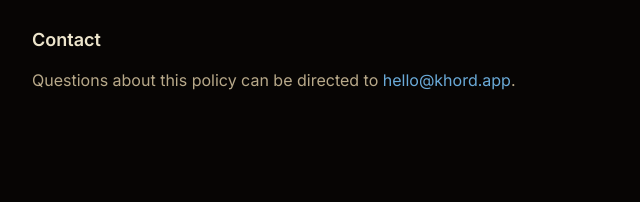
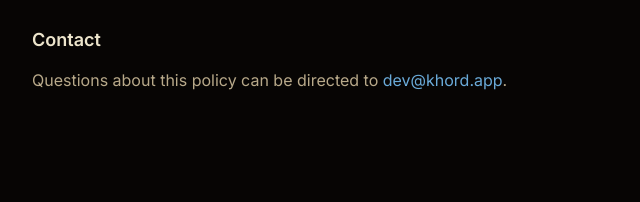
Before and after one commit to khordapp/khord-www, a plain HTML site: page privacy.html in a window 1280 px wide. Shown: the part 1664-1866 px from the top of the page, 280-920 px from the left. Drawn offline with nearby package versions, Linux system fonts and the light colour scheme; a web font is replaced by a local one.

Commit message:
Update privacy policy contact email to dev@khord.app

```diff
--- a/privacy.html
+++ b/privacy.html
@@ -147,7 +147,7 @@
     <p>We may update this policy from time to time. The "last updated" date at the top of this page reflects the most recent revision.</p>
 
     <h2>Contact</h2>
-    <p>Questions about this policy can be directed to <a href="mailto:hello@khord.app">hello@khord.app</a>.</p>
+    <p>Questions about this policy can be directed to <a href="mailto:dev@khord.app">dev@khord.app</a>.</p>
   </main>
 
   <footer>
```
